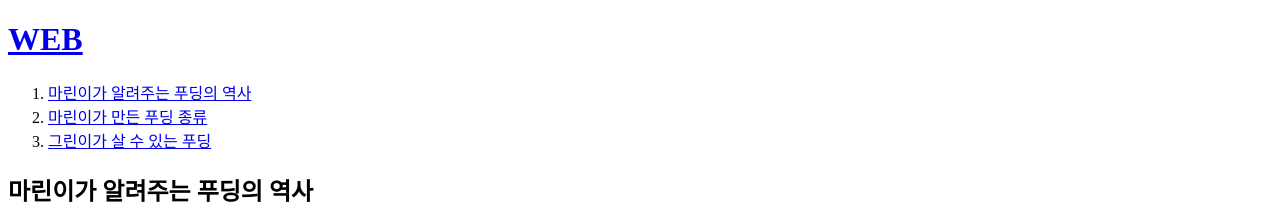
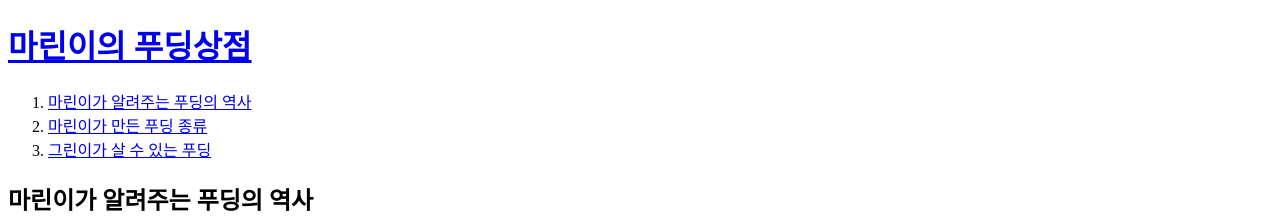
Before and after one commit to magreeni/Puding1, a plain HTML site: page 1.html in a window 1280 px wide. Shown: the top 224 px of the page. Drawn offline with Linux system fonts and the light colour scheme.

Commit message:
Update 1.html

```diff
--- a/1.html
+++ b/1.html
@@ -5,7 +5,7 @@
 <meta charset="utf-8">
 </head>
 <body>
-  <h1><a href="index.html">WEB</a></h1>
+  <h1><a href="index.html">마린이의 푸딩상점</a></h1>
 <ol>
   <li><a href="1.html">마린이가 알려주는 푸딩의 역사</a></li>
   <li><a href="2.html">마린이가 만든 푸딩 종류</a></li>
```
